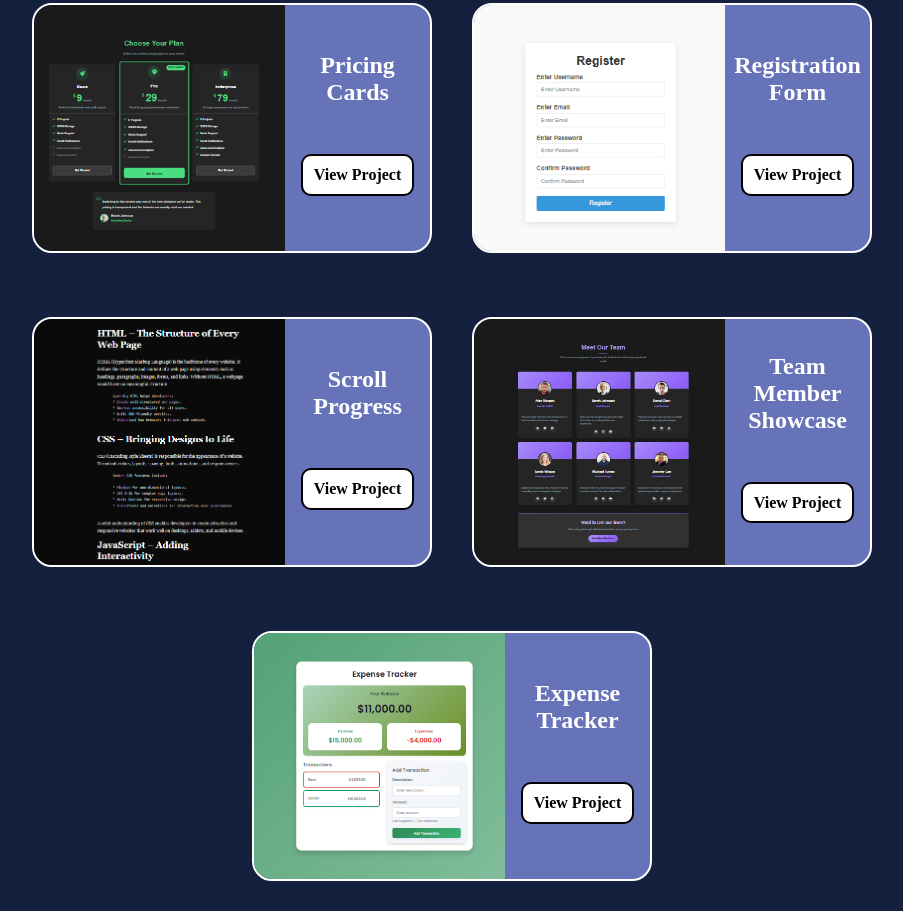
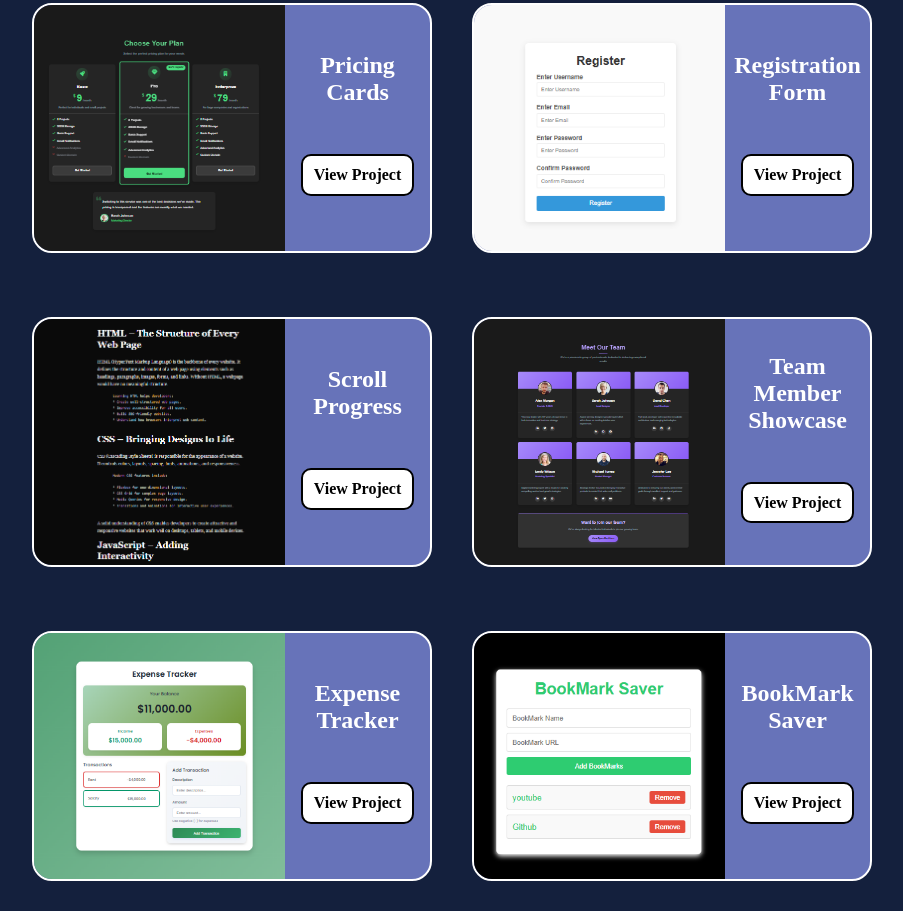
Before and after one commit to Ranjana-R35/Web-Development, a plain HTML site: page index.html in a window 1280 px wide. Shown: the part 1384-2295 px from the top of the page, without its empty margins (188-1091 px from the left). Drawn offline with Linux system fonts and the light colour scheme.

Commit message:
Index page CHANGES

```diff
--- a/index.html
+++ b/index.html
@@ -138,6 +138,16 @@
               <a href="Expense-Tracker/index.html" target="_blank" rel="noopener noreferrer">View Project</a>
             </div>
         </div>
+
+        <div class="projectlist">
+           <div class="project-img">
+              <img src="Assets/BookMark.png" alt="BookMark Saver">
+            </div>
+            <div class="project-content">
+              <h2>BookMark Saver</h2>
+              <a href="Bookmark-saver/index.html" target="_blank" rel="noopener noreferrer">View Project</a>
+            </div>
+        </div>
     </div>
 </body>
 </html>
```
Also changed, not shown: Assets/BookMark.png (added).
